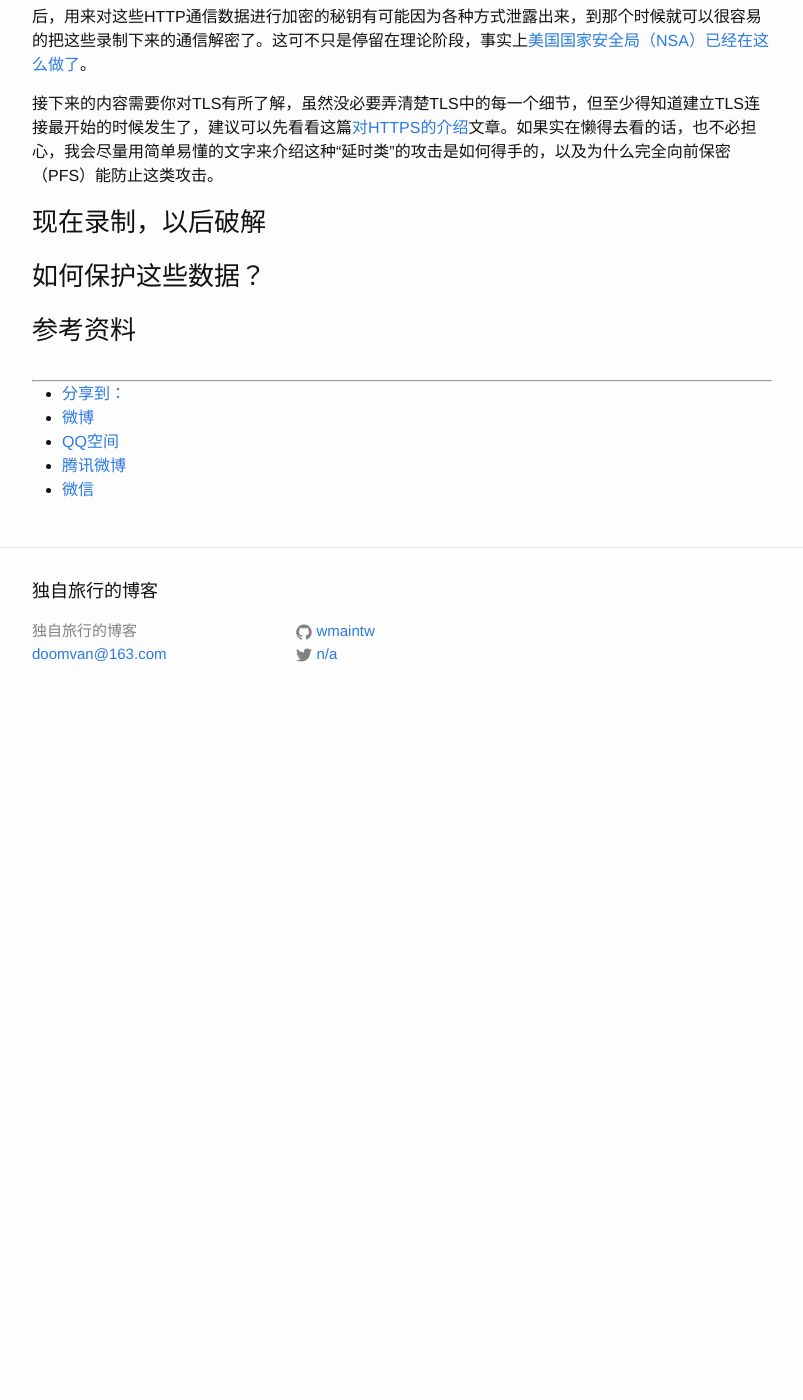
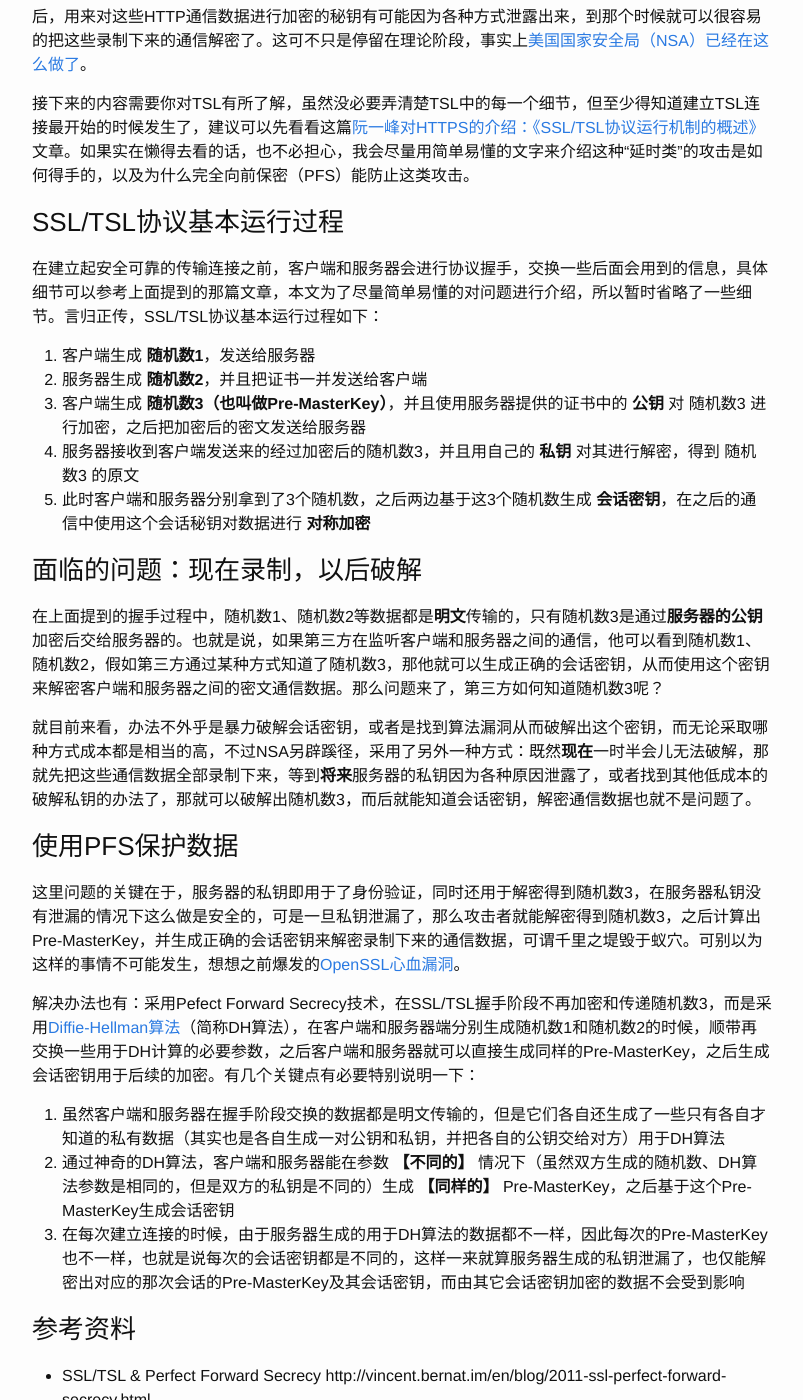
Before and after one commit to wmaintw/wmaintw.github.io, a Jekyll site: the page built from _posts/2015-03-07-perfect-forward-secrecy.md, in a window 1280 px wide and 1400 px high, scrolled down 345 px. Shown: the whole window, without its empty margins (238-1041 px from the left). Built offline with Jekyll 4.4.1, drawn with Linux system fonts in a browser that asks for light colours; comment, search, counter and statistics services are not loaded; before the commit the page ends 1070 px from its top, so only the background shows below that; some of the changed text lies outside the part shown.

Commit message:
finish article about the PFS

```diff
--- a/_posts/2015-03-07-perfect-forward-secrecy.md
+++ b/_posts/2015-03-07-perfect-forward-secrecy.md
@@ -3,21 +3,42 @@ layout: post
 title: 完全向前保密 Perfect Forward Secrecy
 ---
 
-### TLS并不是在任何时候都安全
+### TSL并不是在任何时候都安全
 
 加密的HTTP通信可以保护传输中的数据不被窃取和修改，这样做看似无懈可击，但其实还是有风险。
 传输过程中的信息是经过加密后的密文，在没有秘钥的情况下想要破解出原始信息，要么暴力破解，要么直接针对加密算法进行分析和破解，无论采取哪种方式，其成本都是非常高的，于是就有人转变思路，先把这些加密的HTTP通信录制下来，虽然目前无法对其解密，但是5年后，10年后，甚至经过更长的时间之后，用来对这些HTTP通信数据进行加密的秘钥有可能因为各种方式泄露出来，到那个时候就可以很容易的把这些录制下来的通信解密了。这可不只是停留在理论阶段，事实上[美国国家安全局（NSA）已经在这么做了]。
 
-接下来的内容需要你对TLS有所了解，虽然没必要弄清楚TLS中的每一个细节，但至少得知道建立TLS连接最开始的时候发生了，建议可以先看看这篇[对HTTPS的介绍]文章。如果实在懒得去看的话，也不必担心，我会尽量用简单易懂的文字来介绍这种“延时类”的攻击是如何得手的，以及为什么完全向前保密（PFS）能防止这类攻击。
+接下来的内容需要你对TSL有所了解，虽然没必要弄清楚TSL中的每一个细节，但至少得知道建立TSL连接最开始的时候发生了，建议可以先看看这篇[阮一峰对HTTPS的介绍：《SSL/TSL协议运行机制的概述》]文章。如果实在懒得去看的话，也不必担心，我会尽量用简单易懂的文字来介绍这种“延时类”的攻击是如何得手的，以及为什么完全向前保密（PFS）能防止这类攻击。
 
-### 现在录制，以后破解
+### SSL/TSL协议基本运行过程
+在建立起安全可靠的传输连接之前，客户端和服务器会进行协议握手，交换一些后面会用到的信息，具体细节可以参考上面提到的那篇文章，本文为了尽量简单易懂的对问题进行介绍，所以暂时省略了一些细节。言归正传，SSL/TSL协议基本运行过程如下：
 
+1. 客户端生成 **随机数1**，发送给服务器
+2. 服务器生成 **随机数2**，并且把证书一并发送给客户端
+3. 客户端生成 **随机数3（也叫做Pre-MasterKey）**，并且使用服务器提供的证书中的 **公钥** 对 随机数3 进行加密，之后把加密后的密文发送给服务器
+4. 服务器接收到客户端发送来的经过加密后的随机数3，并且用自己的 **私钥** 对其进行解密，得到 随机数3 的原文
+5. 此时客户端和服务器分别拿到了3个随机数，之后两边基于这3个随机数生成 **会话密钥**，在之后的通信中使用这个会话秘钥对数据进行 **对称加密**
 
-### 如何保护这些数据？
+### 面临的问题：现在录制，以后破解
+在上面提到的握手过程中，随机数1、随机数2等数据都是**明文**传输的，只有随机数3是通过**服务器的公钥**加密后交给服务器的。也就是说，如果第三方在监听客户端和服务器之间的通信，他可以看到随机数1、随机数2，假如第三方通过某种方式知道了随机数3，那他就可以生成正确的会话密钥，从而使用这个密钥来解密客户端和服务器之间的密文通信数据。那么问题来了，第三方如何知道随机数3呢？
+
+就目前来看，办法不外乎是暴力破解会话密钥，或者是找到算法漏洞从而破解出这个密钥，而无论采取哪种方式成本都是相当的高，不过NSA另辟蹊径，采用了另外一种方式：既然**现在**一时半会儿无法破解，那就先把这些通信数据全部录制下来，等到**将来**服务器的私钥因为各种原因泄露了，或者找到其他低成本的破解私钥的办法了，那就可以破解出随机数3，而后就能知道会话密钥，解密通信数据也就不是问题了。
+
+### 使用PFS保护数据
+这里问题的关键在于，服务器的私钥即用于了身份验证，同时还用于解密得到随机数3，在服务器私钥没有泄漏的情况下这么做是安全的，可是一旦私钥泄漏了，那么攻击者就能解密得到随机数3，之后计算出Pre-MasterKey，并生成正确的会话密钥来解密录制下来的通信数据，可谓千里之堤毁于蚁穴。可别以为这样的事情不可能发生，想想之前爆发的[OpenSSL心血漏洞]。
+
+解决办法也有：采用Pefect Forward Secrecy技术，在SSL/TSL握手阶段不再加密和传递随机数3，而是采用[Diffie-Hellman算法]（简称DH算法），在客户端和服务器端分别生成随机数1和随机数2的时候，顺带再交换一些用于DH计算的必要参数，之后客户端和服务器就可以直接生成同样的Pre-MasterKey，之后生成会话密钥用于后续的加密。有几个关键点有必要特别说明一下：
+
+1. 虽然客户端和服务器在握手阶段交换的数据都是明文传输的，但是它们各自还生成了一些只有各自才知道的私有数据（其实也是各自生成一对公钥和私钥，并把各自的公钥交给对方）用于DH算法
+2. 通过神奇的DH算法，客户端和服务器能在参数 **【不同的】** 情况下（虽然双方生成的随机数、DH算法参数是相同的，但是双方的私钥是不同的）生成 **【同样的】** Pre-MasterKey，之后基于这个Pre-MasterKey生成会话密钥
+3. 在每次建立连接的时候，由于服务器生成的用于DH算法的数据都不一样，因此每次的Pre-MasterKey也不一样，也就是说每次的会话密钥都是不同的，这样一来就算服务器生成的私钥泄漏了，也仅能解密出对应的那次会话的Pre-MasterKey及其会话密钥，而由其它会话密钥加密的数据不会受到影响
 
 
 ### 参考资料
-
+- SSL/TSL & Perfect Forward Secrecy http://vincent.bernat.im/en/blog/2011-ssl-perfect-forward-secrecy.html
+- Forward secrecy for Google HTTPS https://www.imperialviolet.org/2011/11/22/forwardsecret.html
 
 [美国国家安全局（NSA）已经在这么做了]: http://forbes.com/sites/andygreenberg/2013/06/20/leaked-nsa-doc-says-it-can-collect-and-keep-your-encrypted-data-as-long-as-it-takes-to-crack-it/
-[对HTTPS的介绍]:http://www.baidu.com
+[阮一峰对HTTPS的介绍：《SSL/TSL协议运行机制的概述》]:http://www.ruanyifeng.com/blog/2014/02/ssl_TSL.html
+[Diffie-Hellman算法]:http://baike.baidu.com/view/551692.htm
+[OpenSSL心血漏洞]: https://en.wikipedia.org/wiki/Heartbleed
```
